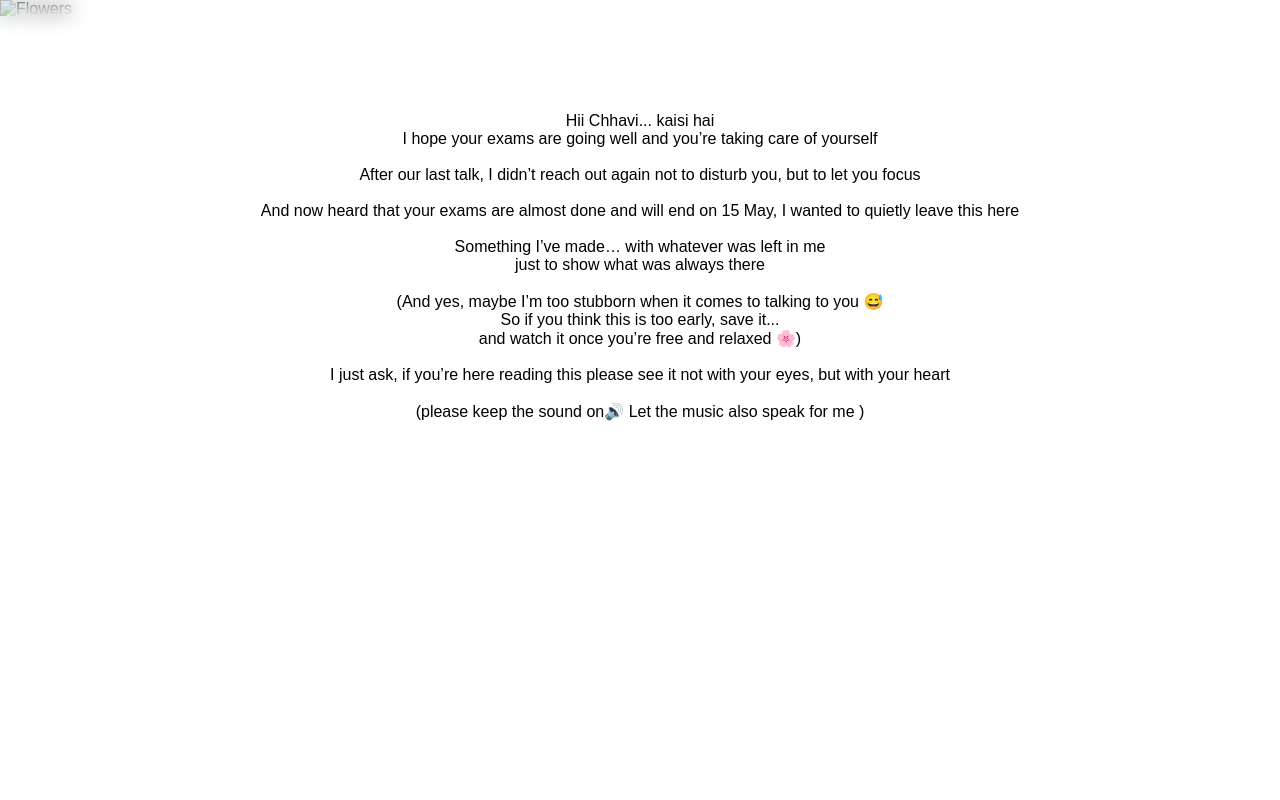
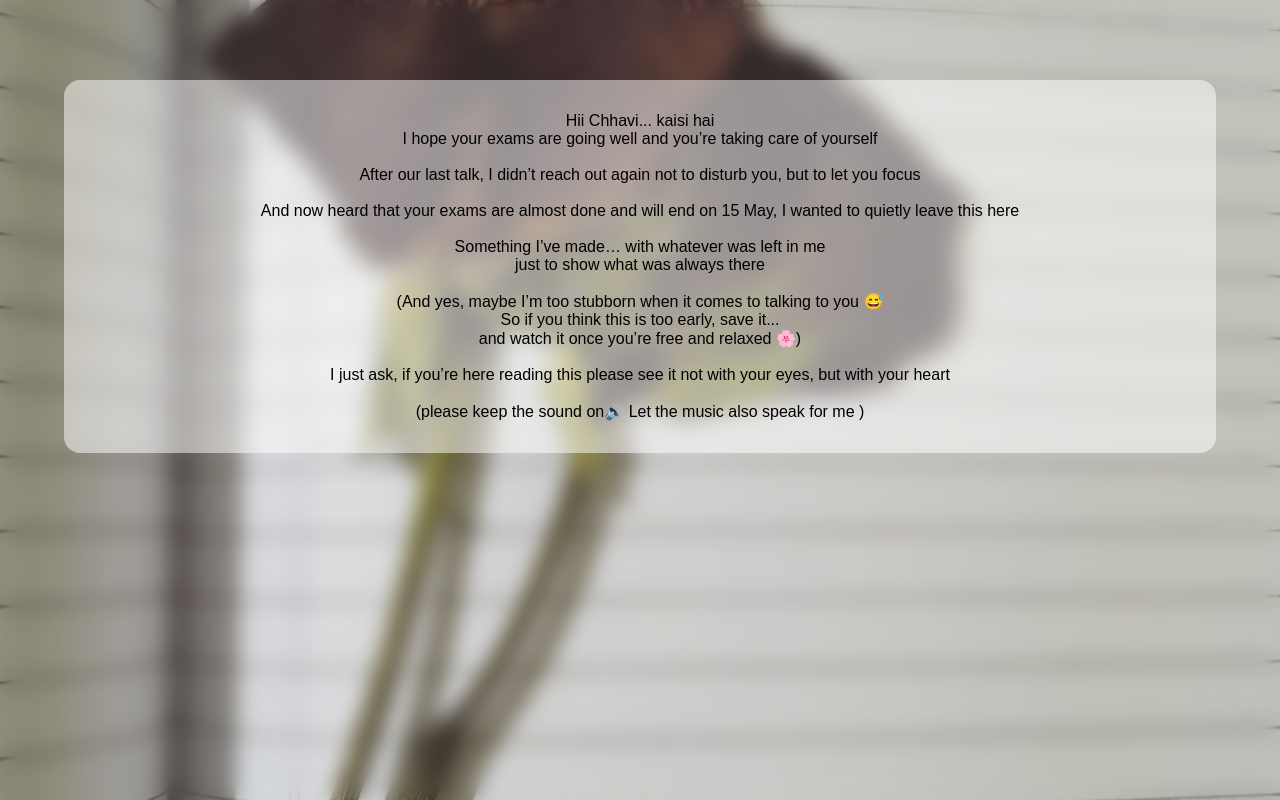
Before and after one commit to Hyper468/For-You, a website: page index.html in a window 1280 px wide. Drawn offline with Linux system fonts and the light colour scheme.

Commit message:
Update index.html

```diff
--- a/index.html
+++ b/index.html
@@ -9,7 +9,7 @@
   </head>
   <body>
     <div class="background-container">
-      <img src="images/flowers.jpg" alt="Flowers" class="background-image" />
+      <img src="flowers.jpg" alt="Flowers" class="background-image" />
       <div class="blur-overlay"></div>
 
 
```
